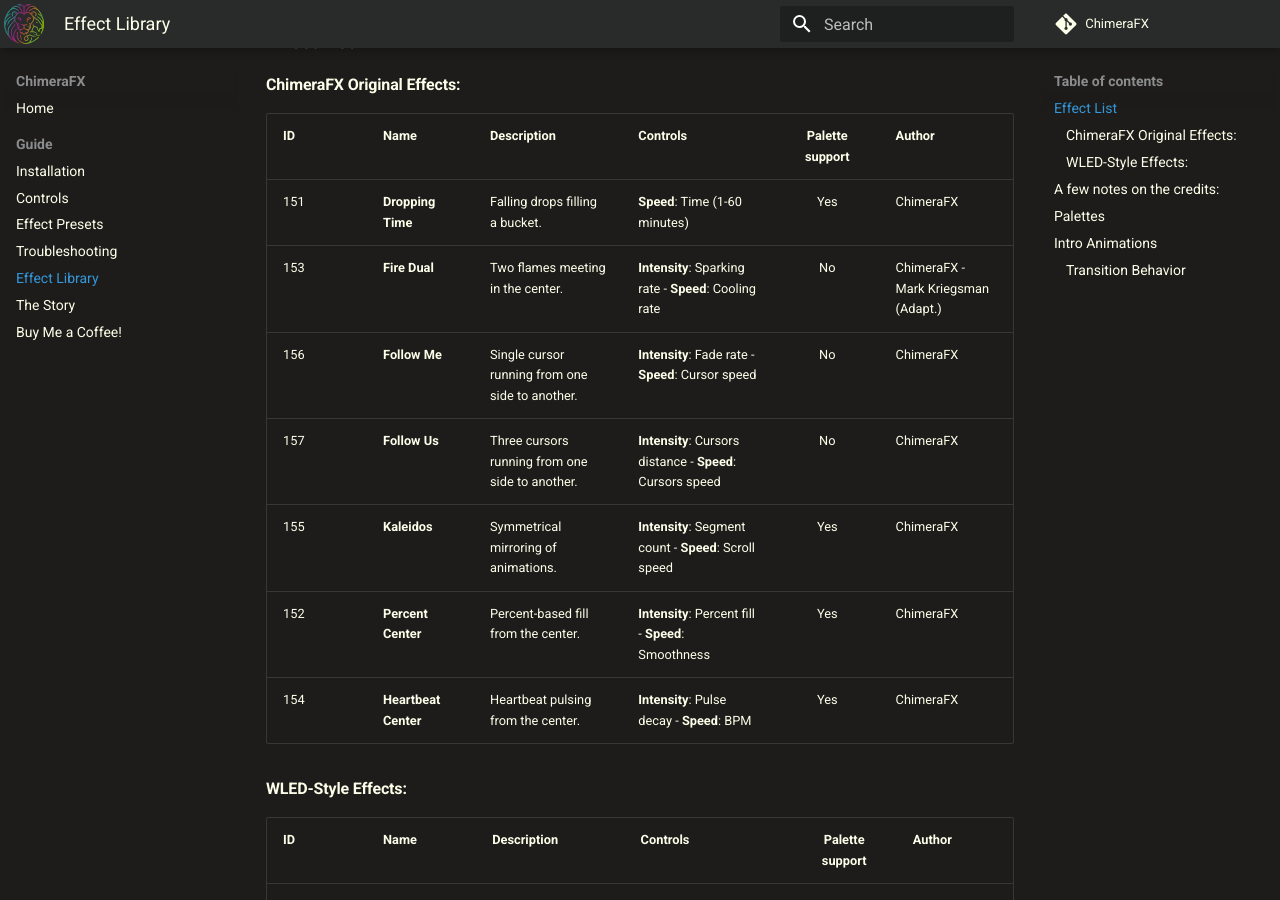
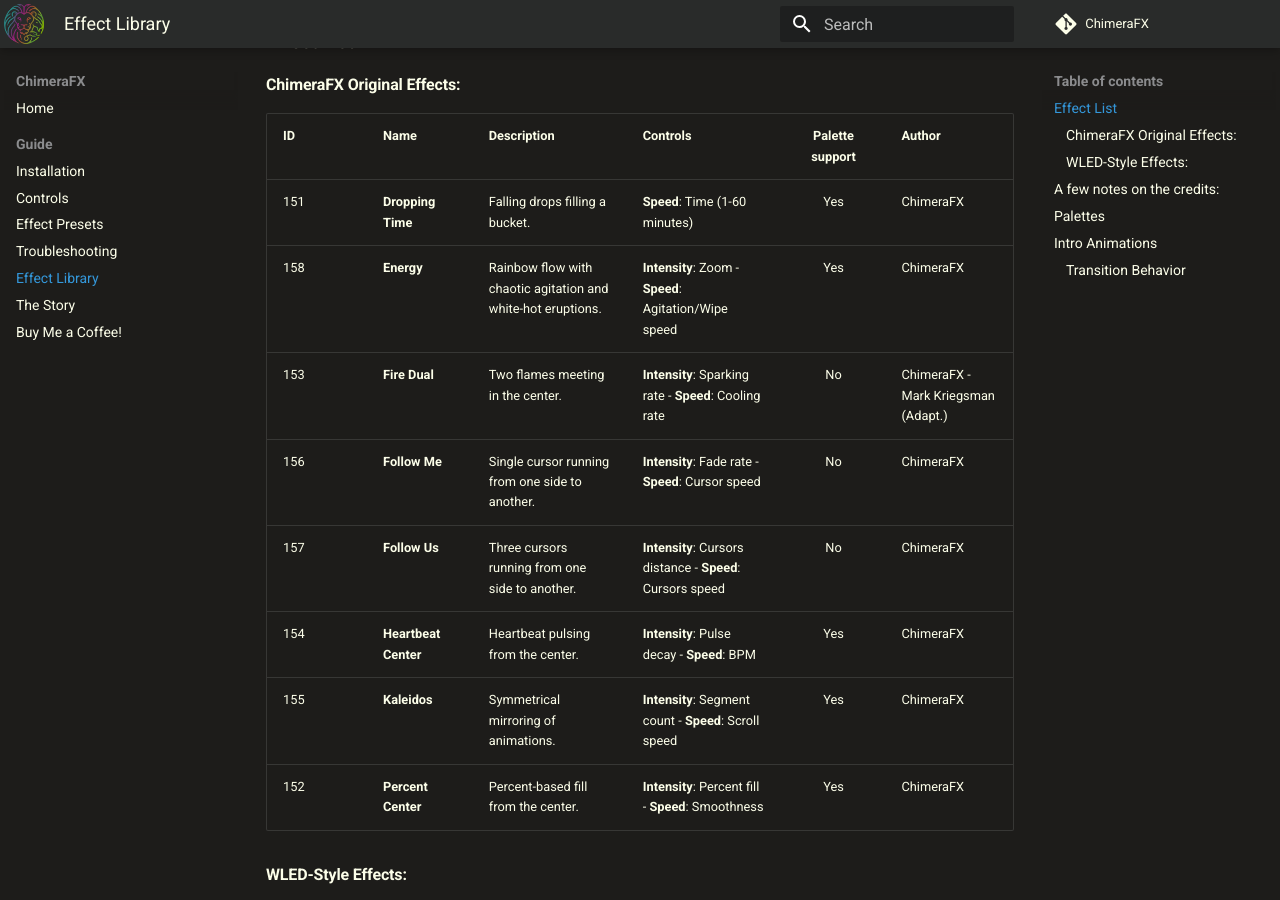
Before and after one commit to effelle/ChimeraFX, an MkDocs documentation site: the page built from docs/Effects-Library.md, in a window 1280 px wide and 900 px high, scrolled down 381 px. Built offline with MkDocs 1.6.1 and Material for MkDocs 9.7.7, drawn with Linux system fonts in a browser that asks for light colours; comment, search, counter and statistics services are not loaded.

Commit message:
docs: add Energy to Effects Library and alphabetize originals

```diff
--- a/docs/Effects-Library.md
+++ b/docs/Effects-Library.md
@@ -12,12 +12,13 @@
 | ID | Name | Description | Controls | Palette support | Author |
 |:---|:---|:---|:---|:---:|:---|
 | 151 | **Dropping Time**| Falling drops filling a bucket. | **Speed**: Time (1-60 minutes) | Yes | ChimeraFX |
+| 158 | **Energy** | Rainbow flow with chaotic agitation and white-hot eruptions. | **Intensity**: Zoom - **Speed**: Agitation/Wipe speed | Yes | ChimeraFX |
 | 153 | **Fire Dual** | Two flames meeting in the center. | **Intensity**: Sparking rate - **Speed**: Cooling rate | No | ChimeraFX - Mark Kriegsman (Adapt.) |
 | 156 | **Follow Me** | Single cursor running from one side to another. | **Intensity**: Fade rate - **Speed**: Cursor speed | No | ChimeraFX |
 | 157 | **Follow Us** | Three cursors running from one side to another. | **Intensity**: Cursors distance - **Speed**: Cursors speed | No | ChimeraFX |
+| 154 | **Heartbeat Center**| Heartbeat pulsing from the center. | **Intensity**: Pulse decay - **Speed**: BPM | Yes | ChimeraFX |
 | 155 | **Kaleidos** | Symmetrical mirroring of animations. | **Intensity**: Segment count - **Speed**: Scroll speed | Yes | ChimeraFX |
 | 152 | **Percent Center**| Percent-based fill from the center. | **Intensity**: Percent fill - **Speed**: Smoothness | Yes | ChimeraFX |
-| 154 | **Heartbeat Center**| Heartbeat pulsing from the center. | **Intensity**: Pulse decay - **Speed**: BPM | Yes | ChimeraFX |
 
 #### WLED-Style Effects:
 
```
